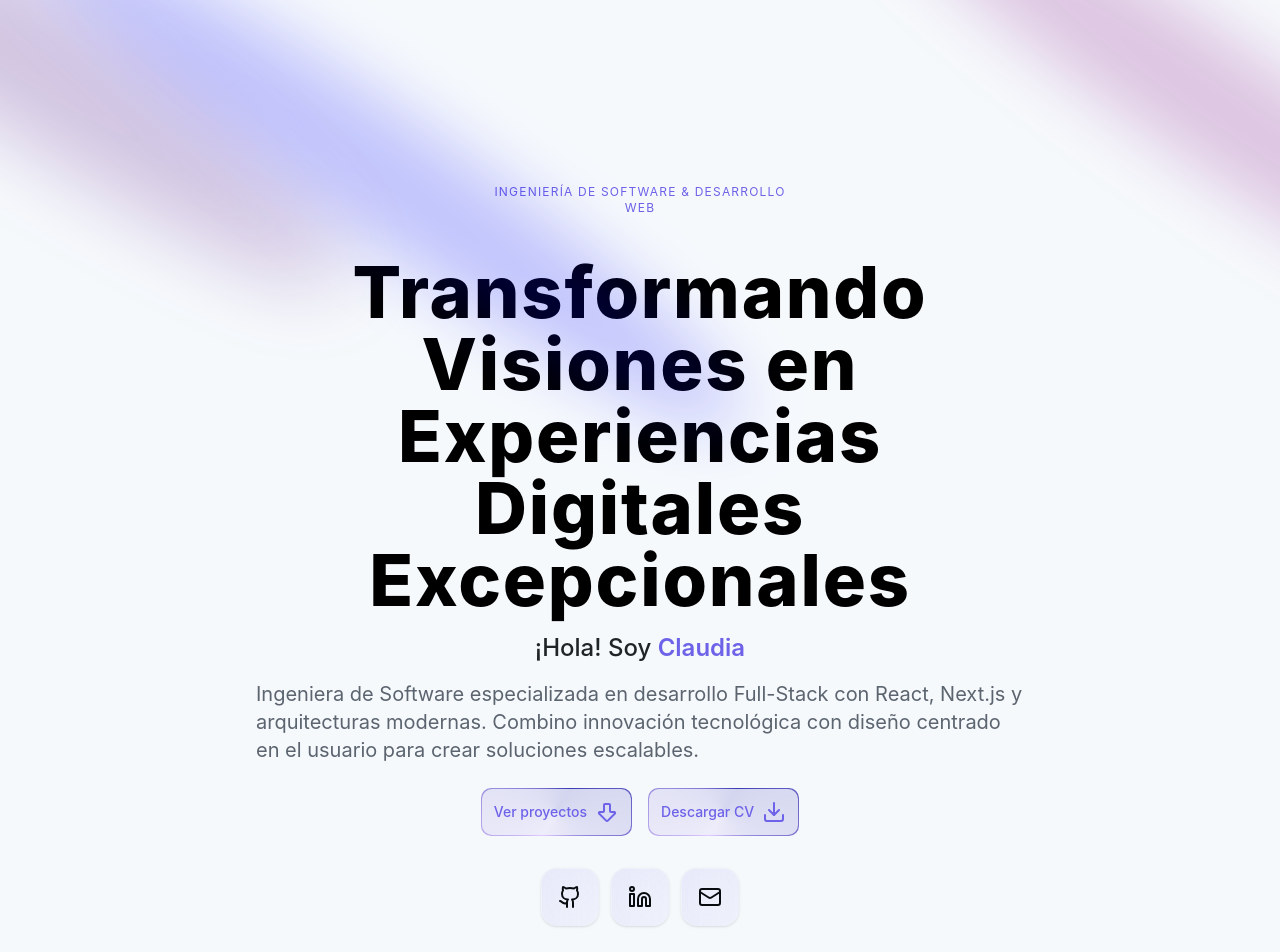
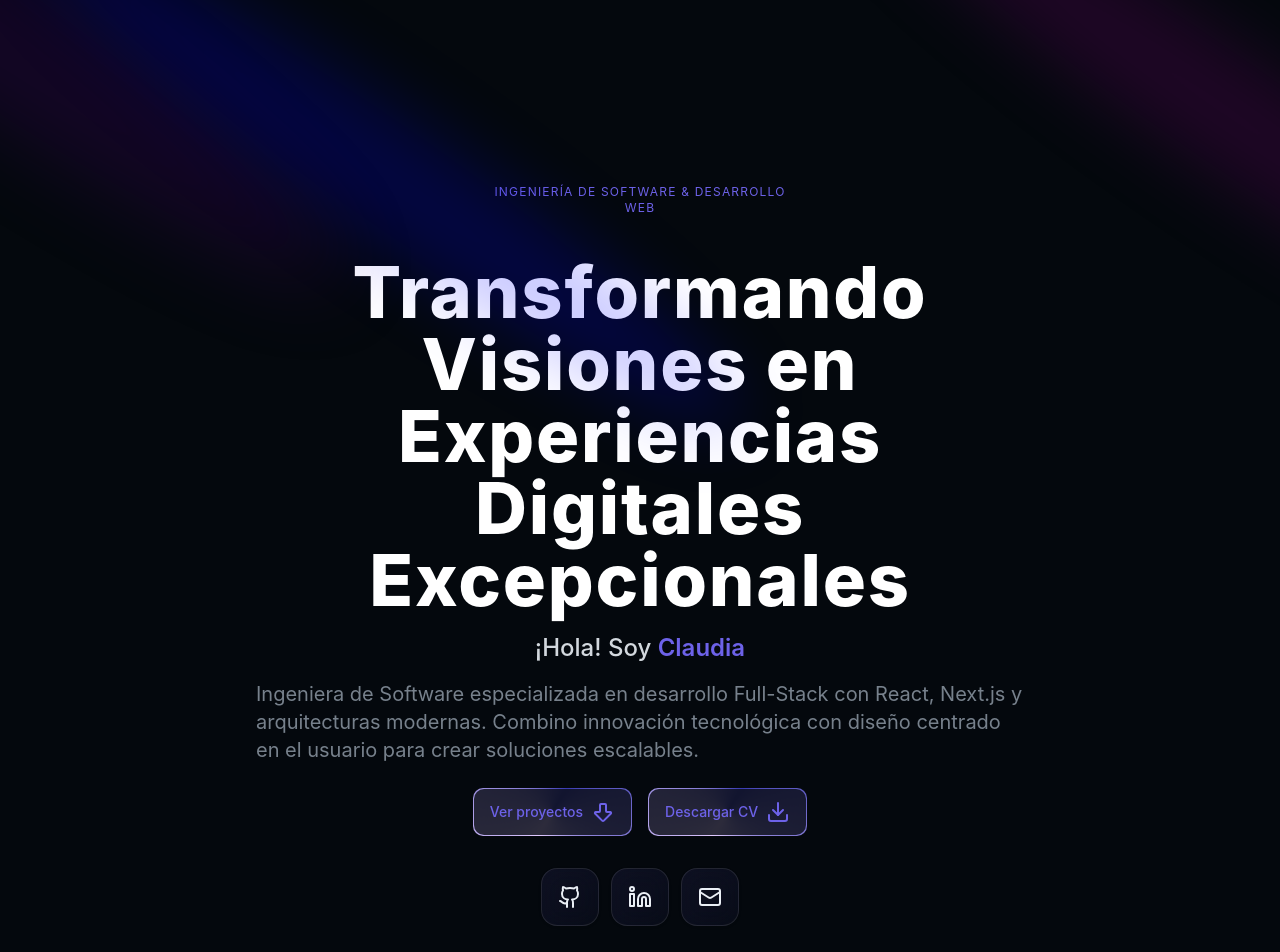
Before and after one commit to car9313/clau-portafolio, a Next.js app: page / in a window 1280 px wide. Shown: the top 952 px of the page. Built offline with nearby package versions, Linux system fonts and the light colour scheme.

Commit message:
Agregar subrayado a los link de nav

```diff
--- a/app/layout.tsx
+++ b/app/layout.tsx
@@ -2,6 +2,7 @@ import type { Metadata } from "next";
 import "./globals.css";
 
 import { Inter, Roboto_Mono } from "next/font/google";
+import { ThemeProvider } from "../components/theme-provider";
 
 // Inter es más estable y tiene mejor soporte offline
 const inter = Inter({
@@ -68,7 +69,14 @@ export default function RootLayout({
   return (
     <html lang="en" suppressHydrationWarning>
       <body className={`${inter.variable} ${robotoMono.variable} antialiased`}>
-        {children}
+        <ThemeProvider
+          attribute="class"
+          defaultTheme="dark"
+          enableSystem
+          disableTransitionOnChange
+        >
+          {children}
+        </ThemeProvider>
       </body>
     </html>
   );
--- a/components/footer.tsx
+++ b/components/footer.tsx
@@ -34,7 +34,7 @@ const Footer = () => {
 
             <a
               href="mailto:claudia@email.com?subject=Collaboration%20or%20Project"
-              className="self-start"
+              className="transition-all duration-500 hover:-translate-y-2"
             >
               <MagicButton
                 title="Send me an email"
--- /dev/null
+++ b/components/theme-provider.tsx
@@ -0,0 +1,11 @@
+"use client";
+
+import * as React from "react";
+import { ThemeProvider as NextThemesProvider } from "next-themes";
+
+export function ThemeProvider({
+  children,
+  ...props
+}: React.ComponentProps<typeof NextThemesProvider>) {
+  return <NextThemesProvider {...props}>{children}</NextThemesProvider>;
+}
--- a/components/theme-toggle.tsx
+++ b/components/theme-toggle.tsx
@@ -1,34 +1,42 @@
-"use client"
+"use client";
 
-import { Moon, Sun } from "lucide-react"
-import { useEffect, useState } from "react"
-import { Button } from "@/components/ui/button"
+import { Moon, Sun } from "lucide-react";
+import { useEffect, useState } from "react";
+import { Button } from "@/components/ui/button";
 
 export function ThemeToggle() {
-  const [theme, setTheme] = useState<"light" | "dark">("light")
+  const [theme, setTheme] = useState<"light" | "dark">("light");
 
   useEffect(() => {
     // Obtener el tema guardado o usar el tema del sistema
-    const savedTheme = localStorage.getItem("theme") as "light" | "dark" | null
-    const systemTheme = window.matchMedia("(prefers-color-scheme: dark)").matches ? "dark" : "light"
-    const initialTheme = savedTheme || systemTheme
+    const savedTheme = localStorage.getItem("theme") as "light" | "dark" | null;
+    const systemTheme = window.matchMedia("(prefers-color-scheme: dark)")
+      .matches
+      ? "dark"
+      : "light";
+    const initialTheme = savedTheme || systemTheme;
 
-    setTheme(initialTheme)
-    document.documentElement.classList.toggle("dark", initialTheme === "dark")
-  }, [])
+    /* setTheme(initialTheme) */
+    document.documentElement.classList.toggle("dark", initialTheme === "dark");
+  }, []);
 
   const toggleTheme = () => {
-    const newTheme = theme === "light" ? "dark" : "light"
-    setTheme(newTheme)
-    localStorage.setItem("theme", newTheme)
-    document.documentElement.classList.toggle("dark", newTheme === "dark")
-  }
+    const newTheme = theme === "light" ? "dark" : "light";
+    setTheme(newTheme);
+    localStorage.setItem("theme", newTheme);
+    document.documentElement.classList.toggle("dark", newTheme === "dark");
+  };
 
   return (
-    <Button variant="ghost" size="icon" onClick={toggleTheme} className="relative overflow-hidden group">
-      <Sun className="h-5 w-5 rotate-0 scale-100 transition-all dark:-rotate-90 dark:scale-0 text-accent" />
+    <Button
+      variant="link"
+      size="icon"
+      onClick={toggleTheme}
+      className="relative overflow-hidden group"
+    >
+      <Sun className="h-5 w-5 rotate-0 scale-100 transition-all dark:-rotate-90 dark:scale-0 text-primary" />
       <Moon className="absolute h-5 w-5 rotate-90 scale-0 transition-all dark:rotate-0 dark:scale-100 text-primary" />
       <span className="sr-only">Cambiar tema</span>
     </Button>
-  )
+  );
 }
--- a/components/ui/floating-navbar.tsx
+++ b/components/ui/floating-navbar.tsx
@@ -1,5 +1,5 @@
 "use client";
-import React, { JSX, useState } from "react";
+import React, { JSX, useEffect, useState } from "react";
 import {
   motion,
   AnimatePresence,
@@ -7,6 +7,8 @@ import {
   useMotionValueEvent,
 } from "motion/react";
 import { cn } from "@/lib/utils";
+import { ThemeToggle } from "../theme-toggle";
+import { usePathname } from "next/navigation";
 
 export const FloatingNav = ({
   navItems,
@@ -20,25 +22,54 @@ export const FloatingNav = ({
   className?: string;
 }) => {
   const { scrollYProgress } = useScroll();
+  const pathname = usePathname();
 
   const [visible, setVisible] = useState(false);
+  // estado que fuerza re-render cuando cambia hash o pathname
+  const [, setTick] = useState(0);
 
   useMotionValueEvent(scrollYProgress, "change", (current) => {
-    // Check if current is not undefined and is a number
     if (typeof current === "number") {
-      const direction = current! - scrollYProgress.getPrevious()!;
-
+      const direction = current - scrollYProgress.getPrevious()!;
       if (scrollYProgress.get() < 0.05) {
         setVisible(false);
       } else {
-        if (direction < 0) {
-          setVisible(true);
-        } else {
-          setVisible(false);
-        }
+        setVisible(direction < 0);
       }
     }
   });
+
+  useEffect(() => {
+    // re-render cuando cambia pathname (Next) o hash (anclas)
+    const onHash = () => setTick((t) => t + 1);
+    window.addEventListener("hashchange", onHash);
+    return () => window.removeEventListener("hashchange", onHash);
+  }, []);
+
+  // helper: determina si el navItem está activo
+  const isActiveLink = (link: string) => {
+    if (typeof window === "undefined") return false;
+    const currentPath = pathname ?? "/";
+    const currentHash = window.location.hash || "";
+
+    // Caso 1: solo hash, p.e. "#about"
+    if (link.startsWith("#")) {
+      return currentHash === link;
+    }
+
+    // Caso 2: ruta con hash, p.e. "/#about" o "/ruta#sect"
+    if (link.includes("#")) {
+      const [targetPath, targetHash] = link.split("#");
+      const normalizedTargetHash = `#${targetHash ?? ""}`;
+      return (
+        (targetPath === "" || targetPath === currentPath) &&
+        normalizedTargetHash === currentHash
+      );
+    }
+
+    // Caso 3: ruta normal p.e. "/about"
+    return link === currentPath;
+  };
 
   return (
     <AnimatePresence mode="wait">
@@ -55,35 +86,49 @@ export const FloatingNav = ({
           duration: 0.2,
         }}
         className={cn(
-          "flex max-w-fit  fixed top-10 inset-x-0 mx-auto border border-transparent dark:border-white/20 rounded-full dark:bg-black bg-white shadow-[0px_2px_3px_-1px_rgba(0,0,0,0.1),0px_1px_0px_0px_rgba(25,28,33,0.02),0px_0px_0px_1px_rgba(25,28,33,0.08)] z-5000 pr-2 pl-8 py-2  items-center justify-center space-x-4",
+          "flex max-w-fit fixed top-10 inset-x-0 mx-auto border border-transparent rounded-full dark:bg-black bg-white shadow-[0px_2px_3px_-1px_rgba(0,0,0,0.1),0px_1px_0px_0px_rgba(25,28,33,0.02),0px_0px_0px_1px_rgba(25,28,33,0.08)] z-5000 pr-2 pl-8 py-2 items-center justify-center space-x-4",
           className,
         )}
       >
         {navItems.map(
           (
-            navItem: {
-              name: string;
-              link: string;
-              icon?: JSX.Element | undefined;
-            },
+            navItem: { name: string; link: string; icon?: JSX.Element },
             idx: number,
-          ) => (
+          ) => {
+            const active = isActiveLink(navItem.link);
+            return (
               <a
                 key={`link=${idx}`}
                 href={navItem.link}
+                aria-current={active ? "page" : undefined}
                 className={cn(
-                "relative dark:text-neutral-50 items-center flex space-x-1 text-neutral-600 dark:hover:text-neutral-300 hover:text-neutral-500",
+                  "relative flex items-center space-x-1 text-neutral-800 dark:text-neutral-50",
+                  // hover states
+                  "hover:text-neutral-500 dark:hover:text-neutral-300",
+                  // divider spacing (if needed)
+                  "px-3 py-2 rounded-md",
+                )}
+                // mejora UX al hacer focus keyboard
+                style={{ WebkitTapHighlightColor: "transparent" }}
+              >
+                <span className="block sm:hidden">{navItem.icon}</span>
+
+                <span
+                  className={cn(
+                    "hidden sm:block text-sm",
+                    // subrayado visual: usamos decoration para que sea accesible
+                    active
+                      ? "underline decoration-2 underline-offset-4 decoration-primary"
+                      : "no-underline",
                   )}
                 >
-              <span className="block sm:hidden">{navItem.icon}</span>
-              <span className="hidden sm:block text-sm">{navItem.name}</span>
+                  {navItem.name}
+                </span>
               </a>
-          ),
+            );
+          },
         )}
-        <button className="border text-sm font-medium relative border-neutral-200 dark:border-white/20 text-black dark:text-white px-4 py-2 rounded-full">
-          <span>Login</span>
-          <span className="absolute inset-x-0 w-1/2 mx-auto -bottom-px bg-linear-to-r from-transparent via-blue-500 to-transparent  h-px" />
-        </button>
+        <ThemeToggle />
       </motion.div>
     </AnimatePresence>
   );
--- a/components/ui/magic-button.tsx
+++ b/components/ui/magic-button.tsx
@@ -1,26 +1,39 @@
 import React, { ReactNode } from "react";
+import { cn } from "@/lib/utils";
+
 interface MagicButtonProps {
   title: string;
   icon?: ReactNode;
   position?: "left" | "right";
-  handleClick?: () => void;
-  otherClass?: string;
+  onClick?: () => void;
+  className?: string;
 }
+
 const MagicButton = ({
   title,
   icon,
   position = "left",
-  handleClick,
-  otherClass,
+  onClick,
+  className,
 }: MagicButtonProps) => {
   return (
-    <button className="relative  inline-flex h-12 overflow-hidden rounded-md p-px focus:outline-none">
+    <button
+      onClick={onClick}
+      className="relative inline-flex h-12 overflow-hidden rounded-md p-px focus:outline-none"
+    >
+      {/* Border animado */}
       <span
-        className="absolute inset-[-1000%] animate-[spin_2s_linear_infinite] bg-[conic-gradient(from_90deg_at_50%_50%,#E2CBFF_0%,#393BB2_50%,#E2CBFF_100%)]"
-        onClick={handleClick}
+        aria-hidden
+        className="absolute inset-[-1000%] animate-[spin_2s_linear_infinite]
+        bg-[conic-gradient(from_90deg_at_50%_50%,#E2CBFF_0%,#393BB2_50%,#E2CBFF_100%)]"
       />
+
+      {/* Contenido */}
       <span
-        className={`inline-flex h-full w-full cursor-pointer items-center justify-center rounded-md bg-background/80 px-3 py-1 text-sm font-medium text-primary backdrop-blur-3xl gap-2 ${otherClass}`}
+        className={cn(
+          "relative inline-flex h-full w-full items-center justify-center gap-2 rounded-md bg-background/80 px-4 text-sm font-medium text-primary backdrop-blur-3xl",
+          className,
+        )}
       >
         {position === "left" && icon}
         {title}
--- a/package.json
+++ b/package.json
@@ -15,6 +15,7 @@
     "lucide-react": "^0.563.0",
     "motion": "^12.31.0",
     "next": "16.1.6",
+    "next-themes": "^0.4.6",
     "react": "19.2.3",
     "react-dom": "19.2.3",
     "react-element-to-jsx-string": "^17.0.1",
--- a/sessions/hero.tsx
+++ b/sessions/hero.tsx
@@ -40,7 +40,7 @@ const Hero = () => {
           </p>
           <div className="flex  justify-center items-center gap-4 py-2">
             <a
-              href="#about"
+              href="#projects"
               className="transition-all duration-500 hover:-translate-y-2"
             >
               <MagicButton
```
Also changed, not shown: 1 other file (tests, documents, lock files or other folders). Lines whose indentation alone changed are shown as unchanged.
